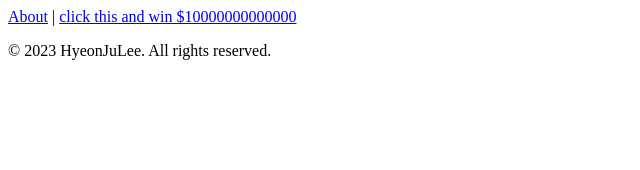
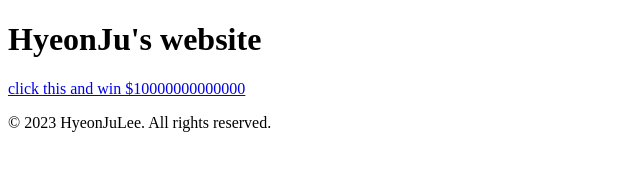
Before and after one commit to semot/semot.github.io, a plain HTML site: page index.html in a window 1280 px wide. Shown: the whole page, without its empty margins (0-640 px from the left). Drawn offline with Linux system fonts and the light colour scheme.

Commit message:
Update index.html

```diff
--- a/index.html
+++ b/index.html
@@ -7,9 +7,9 @@
 </head>
 <body>
     <header>
-
+        <h1> HyeonJu's website </h1>
         <nav>
-            <a href="#about">About</a> | <a href="https://www.youtube.com/watch?v=dQw4w9WgXcQ">click this and win $10000000000000</a>
+           <a href="https://www.youtube.com/watch?v=dQw4w9WgXcQ">click this and win $10000000000000</a>
         </nav>
     </header>
 
```
